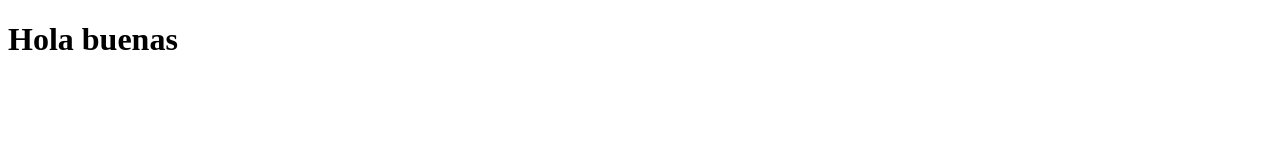
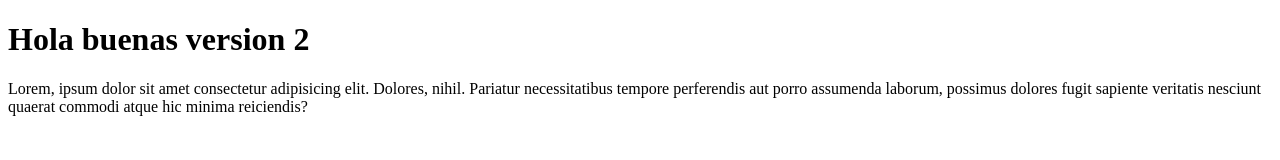
Before and after one commit to estebonix/Prueba-git-despliegue, a plain HTML site: page index.html in a window 1280 px wide. Drawn offline with Linux system fonts and the light colour scheme.

Commit message:
nueva rama epica

```diff
--- a/index.html
+++ b/index.html
@@ -6,8 +6,8 @@
     <title>Document</title>
 </head>
 <body>
-    <h1>Hola buenas</h1>
+    <h1>Hola buenas version 2</h1>
 
-
+    <p>Lorem, ipsum dolor sit amet consectetur adipisicing elit. Dolores, nihil. Pariatur necessitatibus tempore perferendis aut porro assumenda laborum, possimus dolores fugit sapiente veritatis nesciunt quaerat commodi atque hic minima reiciendis?</p>
 </body>
 </html>
```
